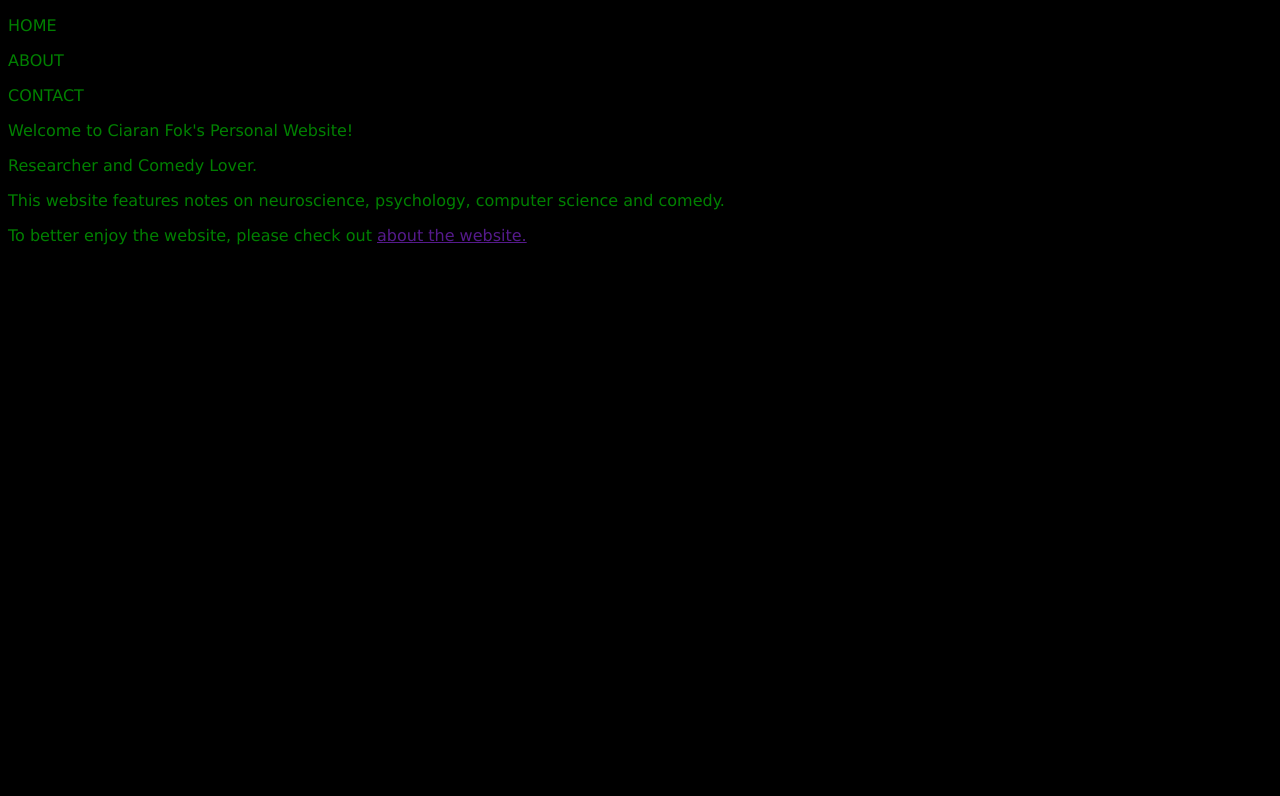
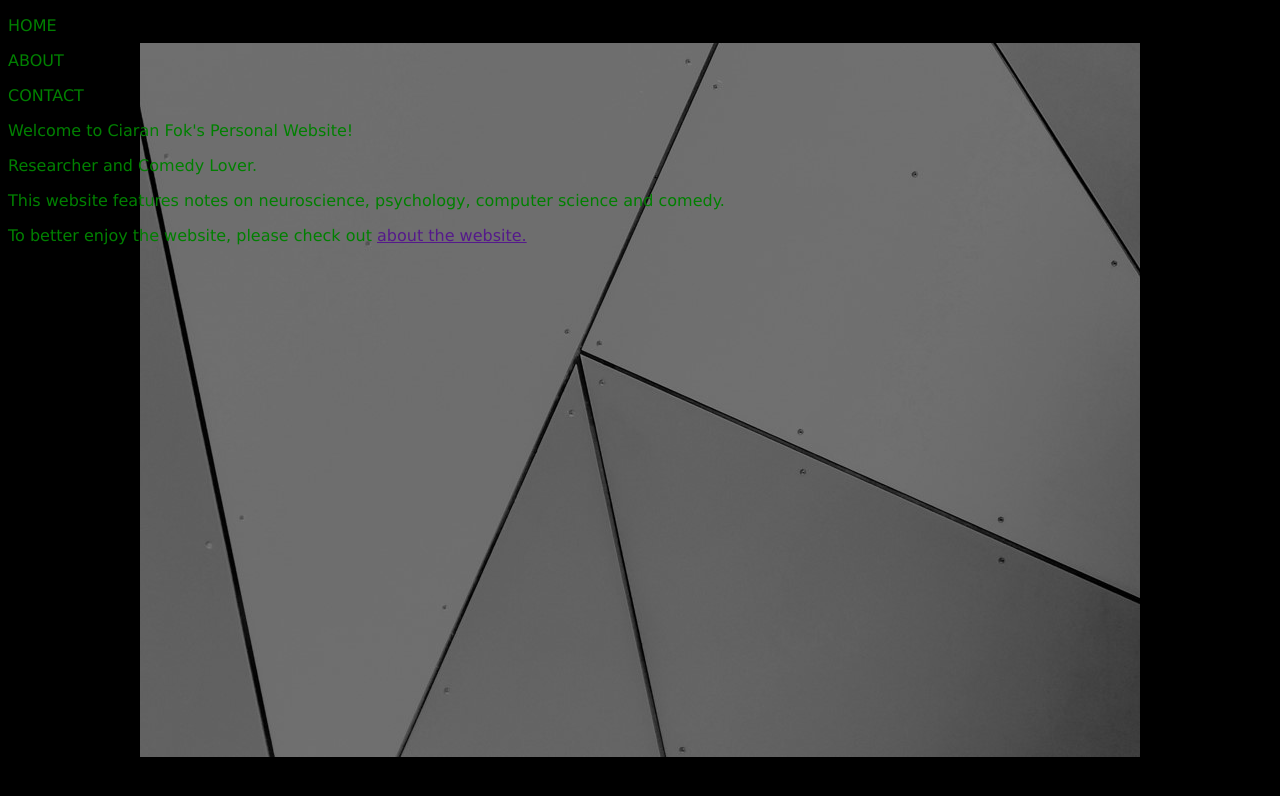
Before and after one commit to ciaran-fok/ciaran-fok.github.com, a plain HTML site: page index.html in a window 1280 px wide. Drawn offline with Linux system fonts and the light colour scheme.

Commit message:
Update style.css

```diff
--- a/css/style.css
+++ b/css/style.css
@@ -1,9 +1,9 @@
 body {
-    background-image: url('/img/background.jpg') no-repeat fixed center; ;
+    background: black url('/img/background.jpg') no-repeat fixed center; ;
     /* background-size: cover; Cover the entire background */
     /* background-position: center; */
     /* Optional: Add more properties to adjust the background */
-    background-color: black;
+    /* background-color: black; */
     /* background-attachment: fixed; */
 }
 
```
